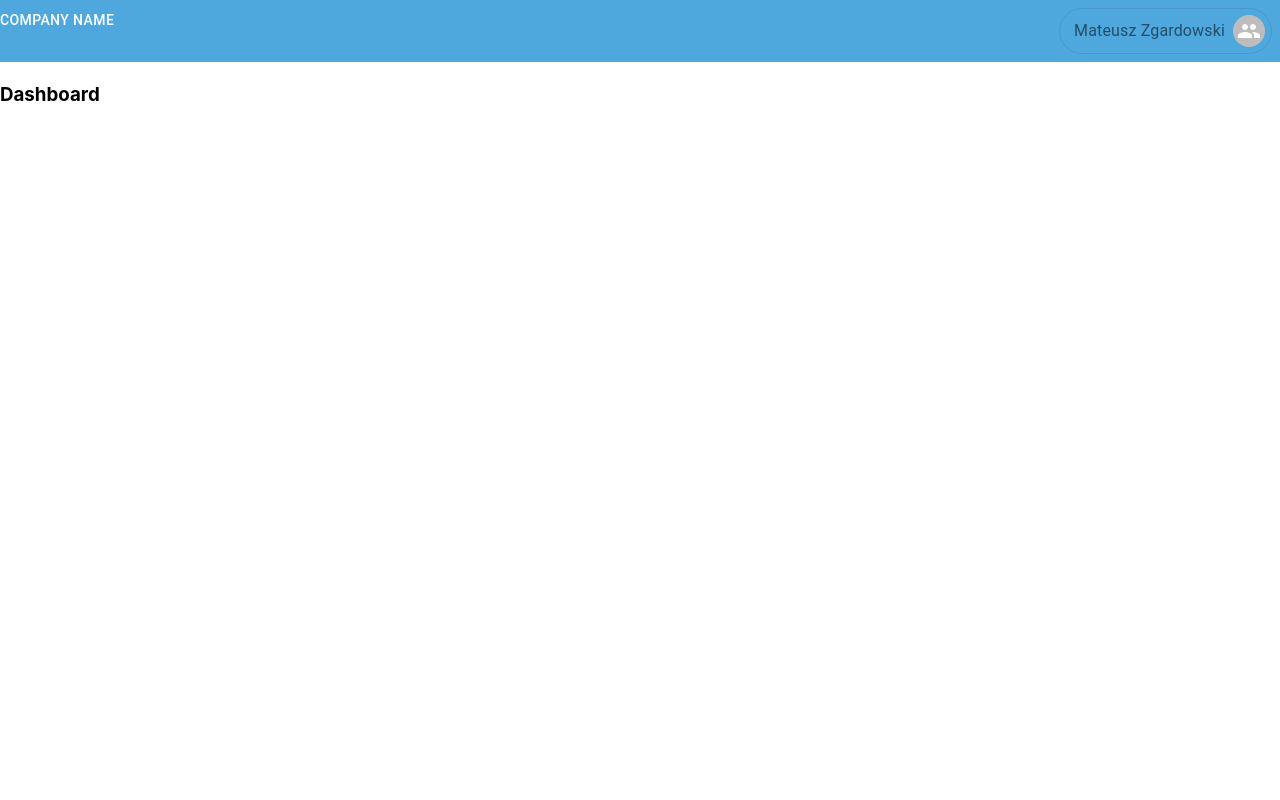
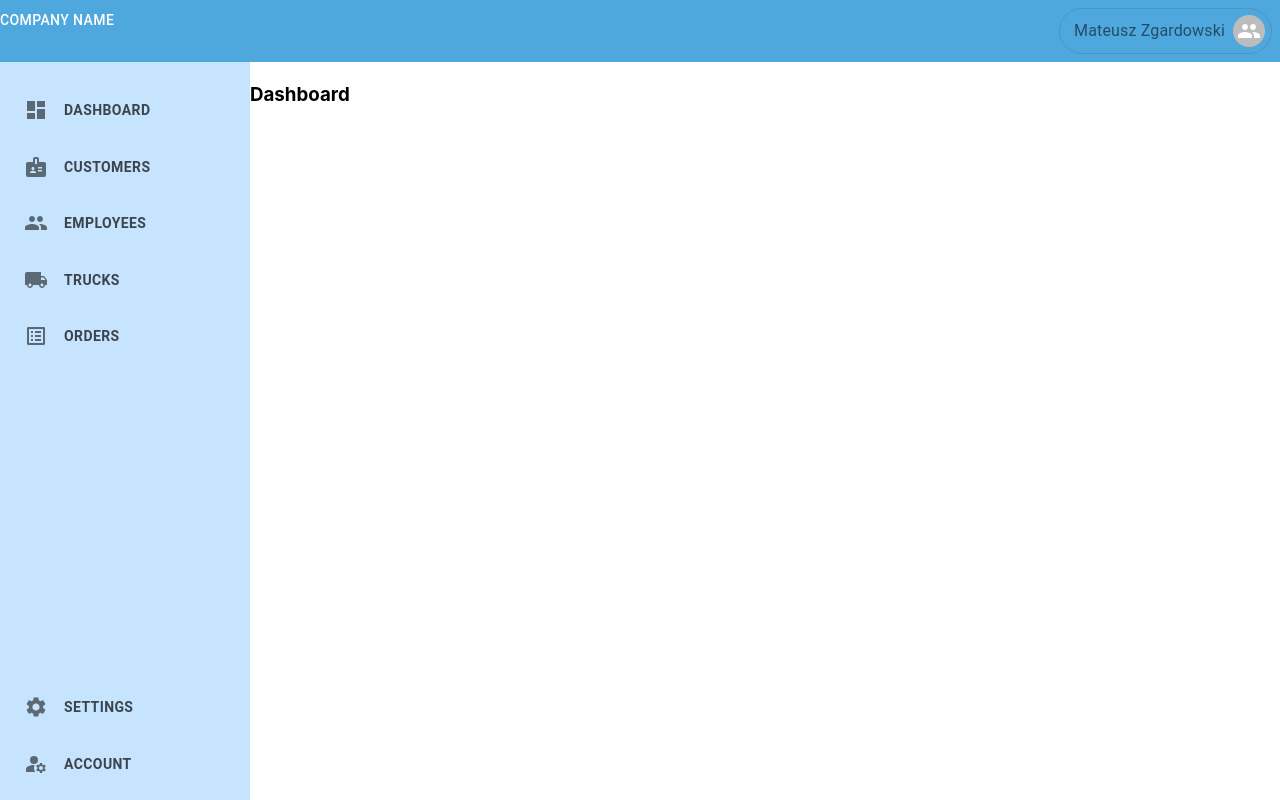
Before and after one commit to mzgardowski/transport-app, a React (Create React App) app: page / in a window 1280 px wide. Built offline with nearby package versions, Linux system fonts and the light colour scheme.

Commit message:
Refactor code, add hooks for side menu

```diff
--- a/src/App.tsx
+++ b/src/App.tsx
@@ -1,4 +1,4 @@
-import React, { useState } from "react";
+import React from "react";
 import { Box, Toolbar } from "@mui/material";
 import { Route, Routes } from "react-router-dom";
 import Header from "./Layout/Header";
@@ -11,14 +11,10 @@ import Orders from "./Pages/Orders/Orders";
 import Settings from "./Pages/Settings/Settings";
 import Account from "./Pages/Account/Account";
 import NoPage from "./Pages/NotFound/NoPage";
+import useOpenMenu from "./hooks/useOpenMenu";
 
 const App = () => {
-  const [menuOpen, setMenuOpen] = useState<boolean>(false);
-
-  const handleOpenMenu = () => {
-    setMenuOpen((prev) => !prev);
-  };
-
+  const { menuOpen, handleOpenMenu } = useOpenMenu();
   return (
     <Box sx={{ display: "flex" }}>
       <Header handleOpenMenu={handleOpenMenu} />
--- /dev/null
+++ b/src/hooks/useOpenMenu.ts
@@ -0,0 +1,24 @@
+import { useEffect, useState } from "react";
+import useWindowSize from "./useWindowSize";
+
+const useOpenMenu = () => {
+  const [menuOpen, setMenuOpen] = useState<boolean>(true);
+
+  const { windowSize } = useWindowSize();
+
+  const handleOpenMenu = () => {
+    setMenuOpen((prev) => !prev);
+  };
+
+  useEffect(() => {
+    if (windowSize.width >= 600) {
+      setMenuOpen(true);
+    } else {
+      setMenuOpen(false);
+    }
+  }, [windowSize]);
+
+  return { menuOpen, handleOpenMenu };
+};
+
+export default useOpenMenu;
--- /dev/null
+++ b/src/hooks/useWindowSize.ts
@@ -0,0 +1,24 @@
+import { useState, useEffect } from "react";
+
+const useWindowSize = () => {
+  const [windowSize, setWindowSize] = useState({
+    width: window.innerWidth,
+    height: window.innerHeight,
+  });
+
+  useEffect(() => {
+    function handleWindowResize() {
+      setWindowSize({ width: window.innerWidth, height: window.innerHeight });
+    }
+
+    window.addEventListener("resize", handleWindowResize);
+
+    return () => {
+      window.removeEventListener("resize", handleWindowResize);
+    };
+  }, []);
+
+  return { windowSize };
+};
+
+export default useWindowSize;
```
